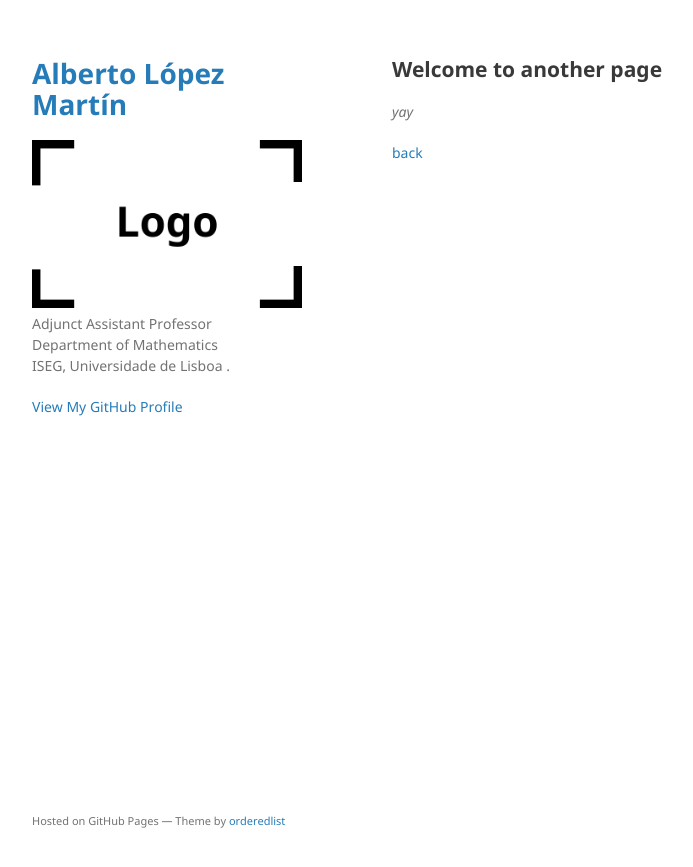
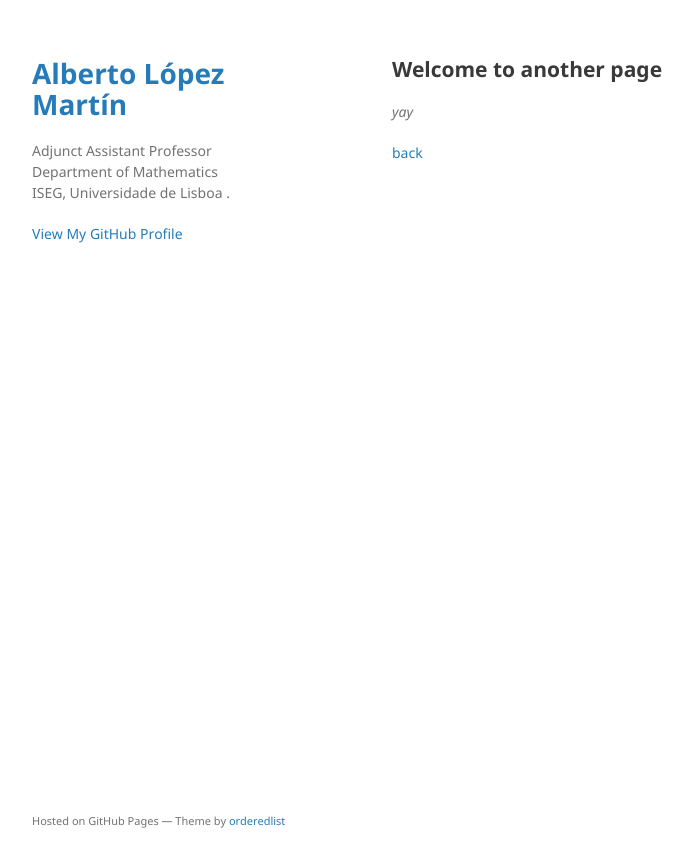
Before and after one commit to alopzmartin/alopzmartin.github.io, a Jekyll site: the page built from another-page.md, in a window 1280 px wide. Shown: the top 867 px of the page, without its empty margins (178-871 px from the left). Built offline with Jekyll 4.4.1, drawn with Linux system fonts in a browser that asks for light colours; our own code applies the rules of GitHub Pages for plain Markdown files.

Commit message:
Update _config.yml

```diff
--- a/_config.yml
+++ b/_config.yml
@@ -1,5 +1,5 @@
 title: Alberto López Martín
-logo: /assets/img/logo.png
+<!-- logo: /assets/img/logo.png -->
 description: Adjunct Assistant Professor <br> Department of Mathematics <br> ISEG, Universidade de Lisboa .
 show_downloads: false
 google_analytics: false
```
